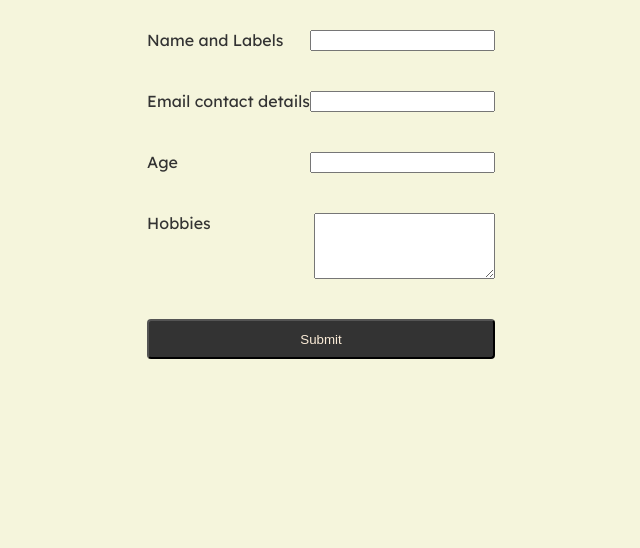
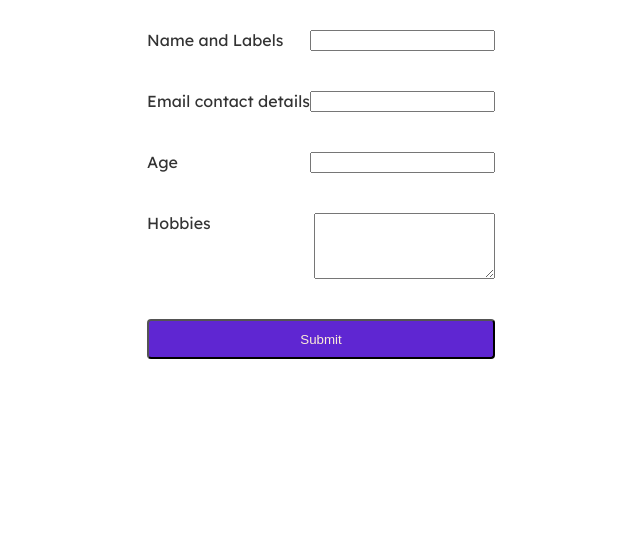
Before and after one commit to uxprateek/Percy_setup, a website: page index.html in a window 1280 px wide. Shown: the part 252-800 px from the top of the page, without its empty margins (319-959 px from the left). Drawn offline with Linux system fonts and the light colour scheme.

Commit message:
CSS update

```diff
--- a/index.html
+++ b/index.html
@@ -11,7 +11,7 @@
     justify-content: center;
     font-family: 'Lexend', sans-serif;
     color: #333;
-    background-color: beige;
+    background-color: rgb(255, 255, 255);
     height: 100vh;
     margin: 0;
     }
@@ -24,7 +24,7 @@
     padding: 20px;
     flex-direction: row;
     justify-content: space-between;
-    border-bottom: 1px #fff;
+    border-bottom: 2px #eeecec;
     }
 
     form {
@@ -36,7 +36,7 @@
     .primaryButton{
         width: 100%;
         height: 40px;
-        background-color: #333;
+        background-color: #5f26d2;
         border-radius: 4px;
         color: antiquewhite;
     }
```
